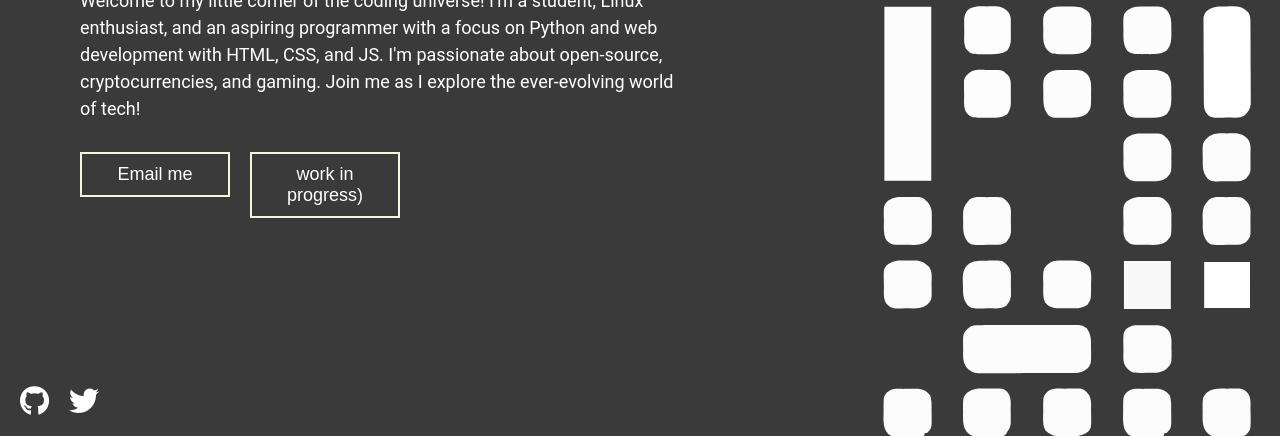
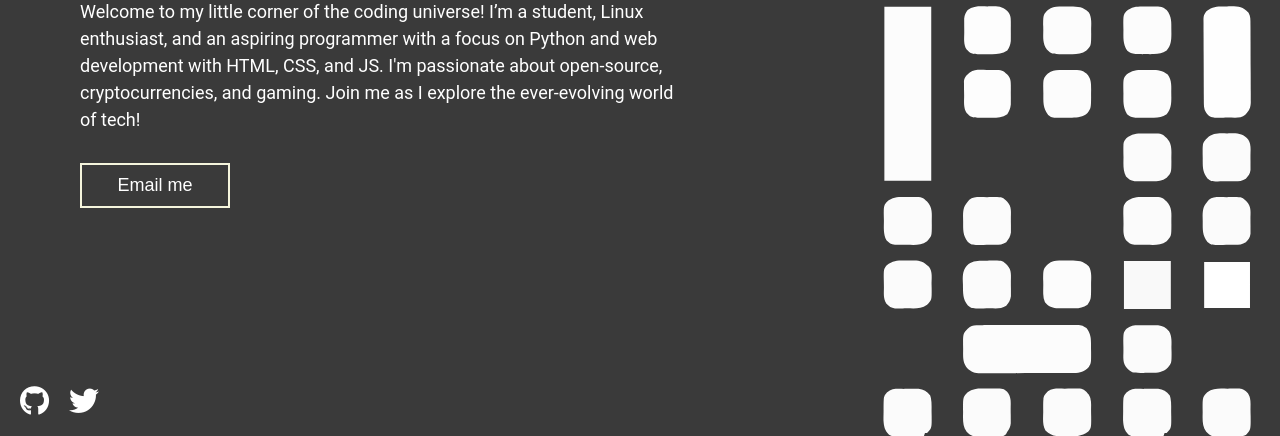
Before and after one commit to codiwithsarthak/codiwithsarthak.github.io, a plain HTML site: page index.html in a window 1280 px wide. Shown: the part 364-800 px from the top of the page. Drawn offline with Linux system fonts and the light colour scheme.

Commit message:
Update index.html

```diff
--- a/index.html
+++ b/index.html
@@ -19,11 +19,6 @@
                 <button onclick="window.location.href='mailto:codewithsarthak@protonmail.com'">Email me</button>
             </div>
 
-            <div class="blogs-button">
-                <button onclick="window.location.href='blogs/blogs.html'">work in progress)</button>
-            </div>
-        </div>
-
         <!-- Social Icons Section -->
         <div class="social-icons">
             <a href="https://github.com/codiwithsarthak" target="_blank" class="fab fa-github"></a>
```
